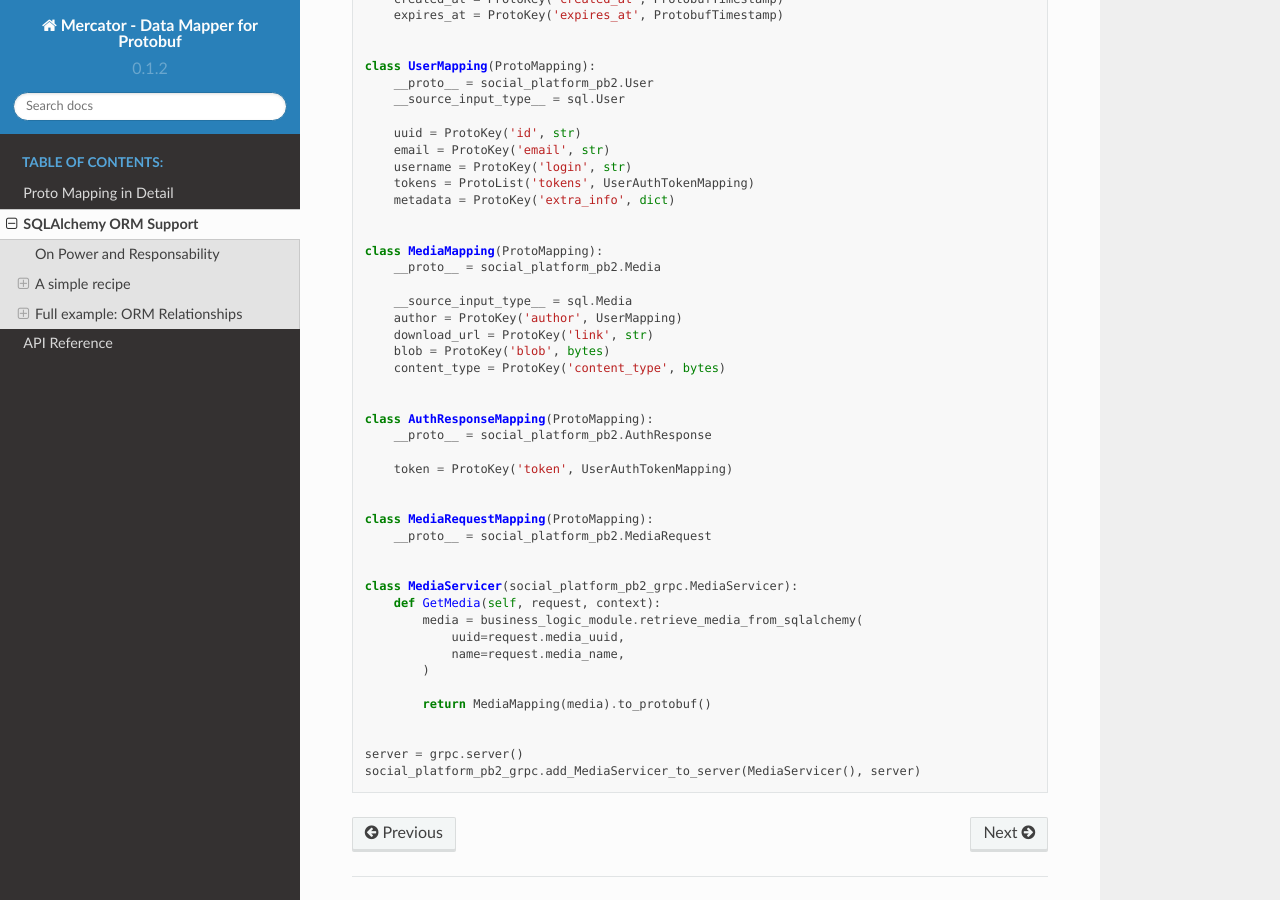
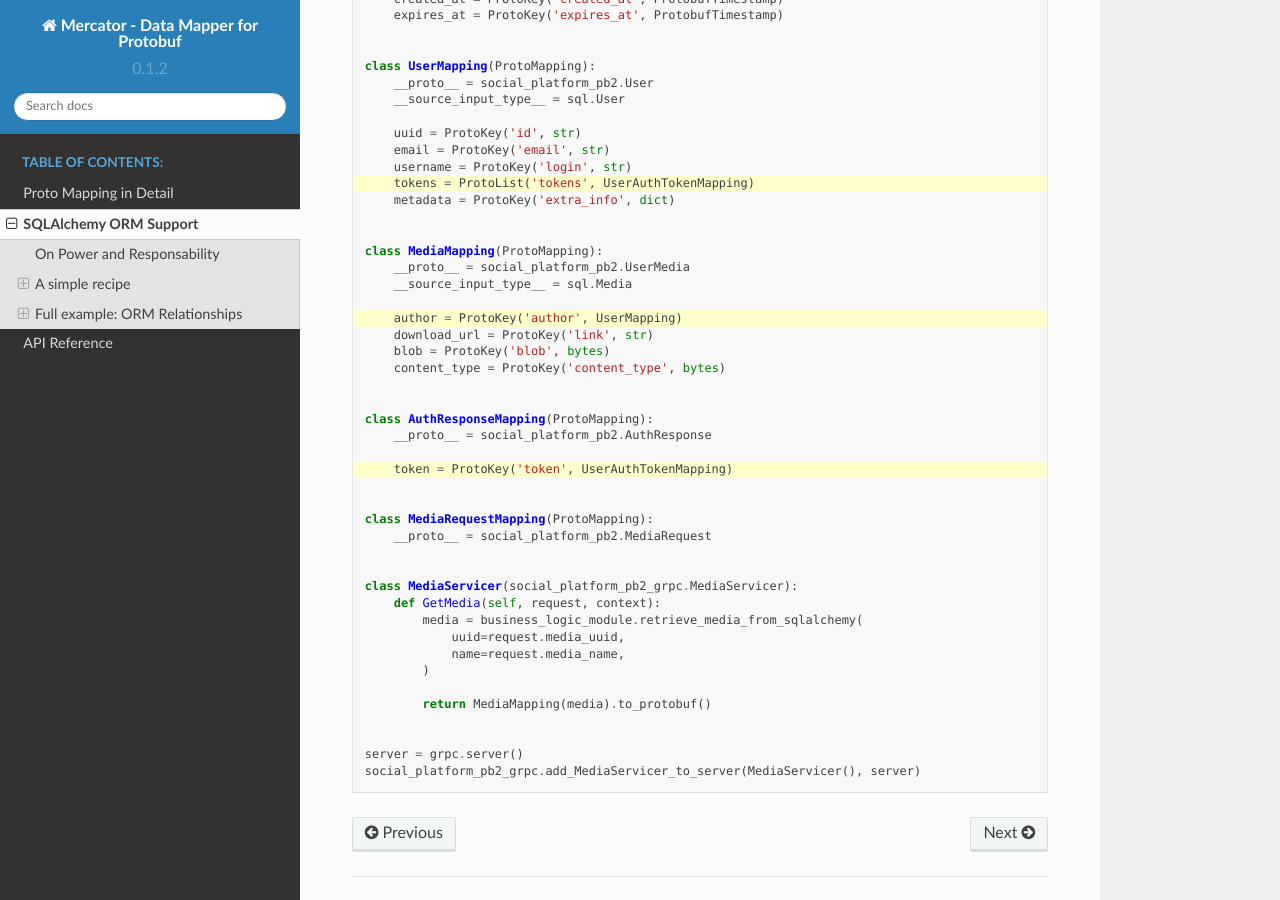
Before and after one commit to NewStore/mercator, a Sphinx documentation site: the page built from docs/source/sqlalchemy-orm-support.rst, in a window 1280 px wide and 900 px high, scrolled down 5355 px. Built offline with Sphinx 7.4.7 and the Read the Docs theme 2.0.0, drawn with Linux system fonts in a browser that asks for light colours.

```diff
--- a/docs/source/sqlalchemy-orm-support.rst
+++ b/docs/source/sqlalchemy-orm-support.rst
@@ -329,9 +332,9 @@ Service Implementation with Mappings
 
 
    class MediaMapping(ProtoMapping):
-       __proto__ = social_platform_pb2.Media
+       __proto__ = social_platform_pb2.UserMedia
+       __source_input_type__ = sql.Media
 
-       __source_input_type__ = sql.Media
        author = ProtoKey('author', UserMapping)
        download_url = ProtoKey('link', str)
        blob = ProtoKey('blob', bytes)
```
Also changed, not shown: other parts of docs/source/sqlalchemy-orm-support.rst (+3 -0 lines).
